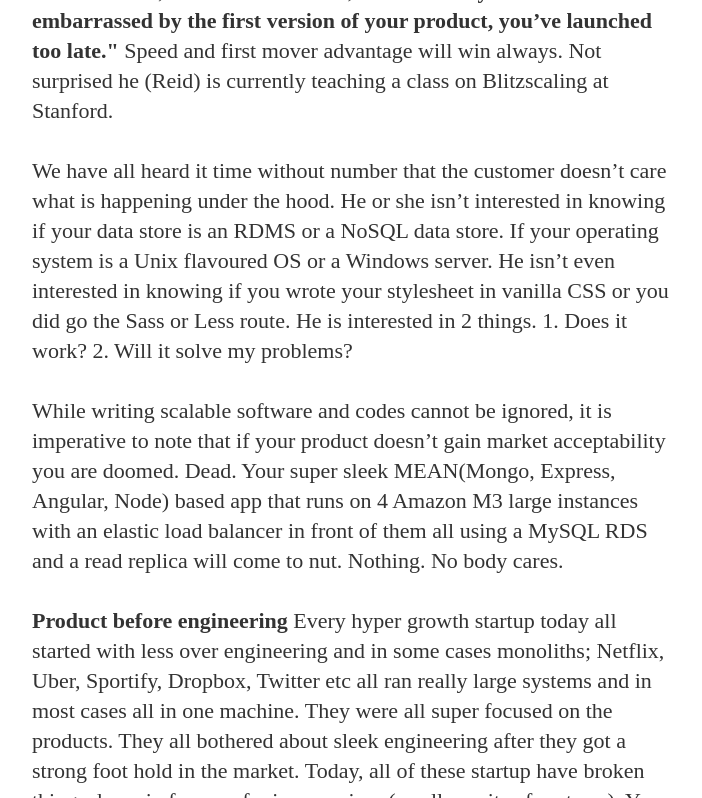
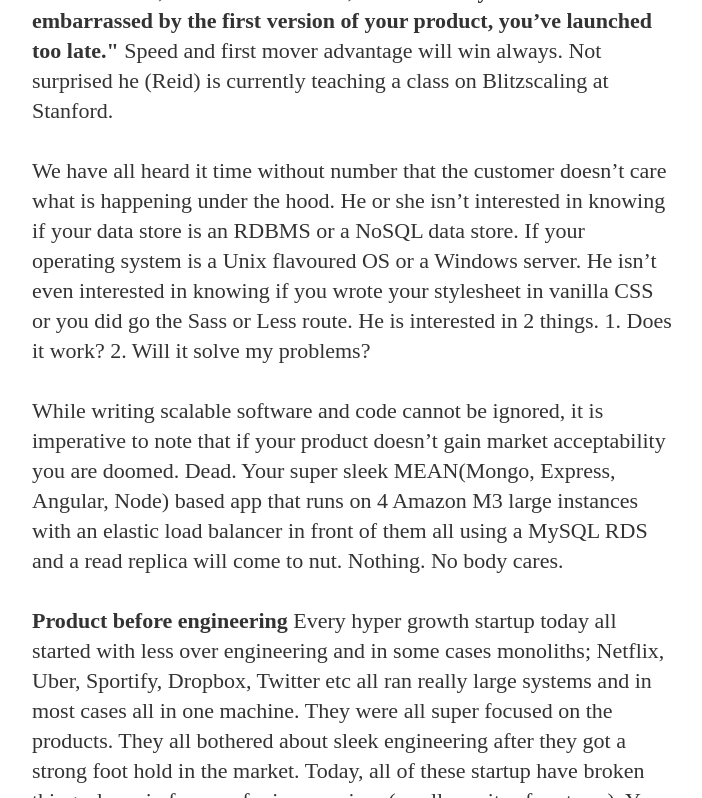
Before and after one commit to cyberomin/cyberomin.github.io, a Jekyll site: the page built from _posts/2015-10-06-priority.markdown, in a window 1280 px wide and 900 px high, scrolled down 1693 px, cut to the strip 102-900 px from the top of the window. Shown: the whole strip, without its empty margins (288-990 px from the left). Built offline with Jekyll 4.4.1, drawn with Linux system fonts in a browser that asks for light colours; nearby versions of some CDN libraries; some web fonts are replaced; library files that are not in the unit come from our copies; Markdown is read by kramdown in place of the engine named in the settings; comment, search, counter and statistics services are not loaded; some of the changed text lies outside the part shown.

Commit message:
Corrected some typo

```diff
--- a/_posts/2015-10-06-priority.markdown
+++ b/_posts/2015-10-06-priority.markdown
@@ -22,9 +22,9 @@
 <small>Credit: Startup quote.</small>
 <p>Reid Hoffman, founder of LinkedIn, once said <strong>"if you are not embarrassed by the first version of your product, you’ve launched too late."</strong> Speed and first mover advantage will win always. Not surprised he (Reid) is currently teaching a class on Blitzscaling at Stanford.</p>
 
-<p>We have all heard it time without number that the customer doesn’t care what is happening under the hood. He or she isn’t interested in knowing if your data store is an RDMS or a NoSQL data store. If your operating system is a Unix flavoured OS or a Windows server. He isn’t even interested in knowing if you wrote your stylesheet in vanilla CSS or you did go the Sass or Less route. He is interested in 2 things. 1. Does it work? 2. Will it solve my problems?</p>
+<p>We have all heard it time without number that the customer doesn’t care what is happening under the hood. He or she isn’t interested in knowing if your data store is an RDBMS or a NoSQL data store. If your operating system is a Unix flavoured OS or a Windows server. He isn’t even interested in knowing if you wrote your stylesheet in vanilla CSS or you did go the Sass or Less route. He is interested in 2 things. 1. Does it work? 2. Will it solve my problems?</p>
 
-<p>While writing scalable software and codes cannot be ignored, it is imperative to note that if your product doesn’t gain market acceptability you are doomed. Dead. Your super sleek MEAN(Mongo, Express, Angular, Node) based app that runs on 4 Amazon M3 large instances with an elastic load balancer in front of them all using a MySQL RDS and a read replica will come to nut. Nothing. No body cares.</p>
+<p>While writing scalable software and code cannot be ignored, it is imperative to note that if your product doesn’t gain market acceptability you are doomed. Dead. Your super sleek MEAN(Mongo, Express, Angular, Node) based app that runs on 4 Amazon M3 large instances with an elastic load balancer in front of them all using a MySQL RDS and a read replica will come to nut. Nothing. No body cares.</p>
 
 <p><strong>Product before engineering</strong>
 Every hyper growth startup today all started with less over engineering and in some cases monoliths; Netflix, Uber, Sportify, Dropbox, Twitter etc all ran really large systems and in most cases all in one machine. They were all super focused on the products. They all bothered about sleek engineering after they got a strong foot hold in the market. Today, all of these startup have broken things down in favour of micro services (smaller units of systems). You could argue that Travis Kalanic, CEO of Uber, isn’t an engineer, but I don’t think he bothered so much on how the first commit of the Uber codebase looked like. He just wanted a service that can/will allow users hail taxis using their mobile phone. Uber today is a ~$40B company, they can afford a star studded engineering team. Heck, they poached almost all the scientist/engineers working on the self driving car project at Carnegie Mellon University.</p>
```
Also changed, not shown: other parts of _posts/2015-10-06-priority.markdown (+2 -2 lines).
